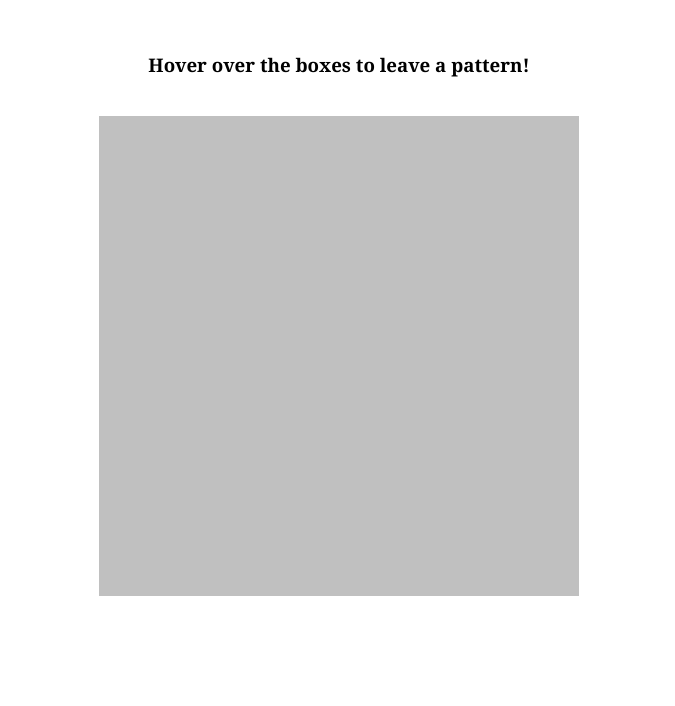
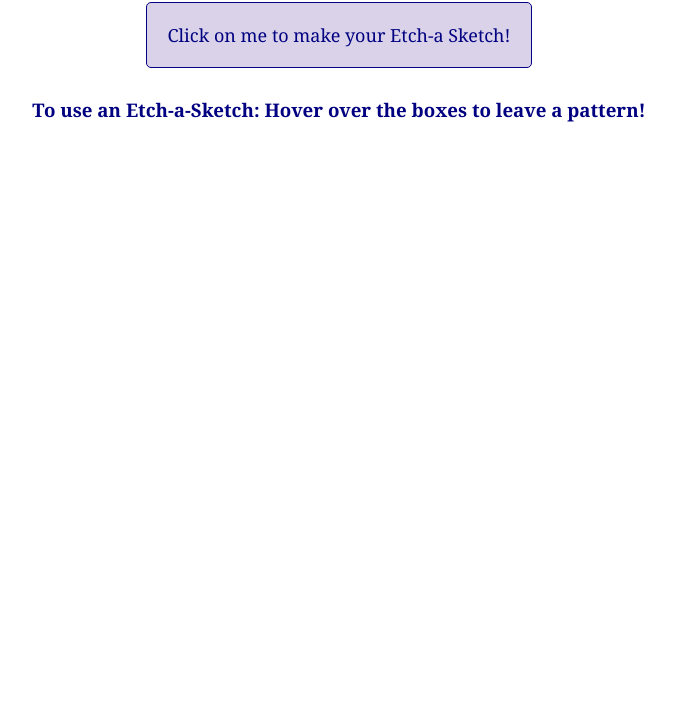
Before and after one commit to catrionafsmith/etch-a-sketch, a plain HTML site: page index.html in a window 1280 px wide. Shown: the part 94-800 px from the top of the page, without its empty margins (301-976 px from the left). Drawn offline with Linux system fonts and the light colour scheme.

Commit message:
Functional multi-coloured overlay

```diff
--- a/index.html
+++ b/index.html
@@ -10,11 +10,12 @@
 </head>
 <body>
     <h1>Etch-A-Sketch!</h1>
-    <h3>Hover over the boxes to leave a pattern!</h3>
+    <button id="countBtn" onclick="promptMe()">Click on me to make your Etch-a Sketch!</button>
     <div class="outer_container">
         <div class="container">
 
         </div>
     </div>
+    <h3>To use an Etch-a-Sketch: Hover over the boxes to leave a pattern!</h3>
 </body>
 </html>
--- a/javascript.js
+++ b/javascript.js
@@ -1,19 +1,64 @@
+
+let n = 10;
+let colour_list = ["#d9d2e9", "#ccbaf5", "#cfe2f3", "#e5cdd8", "#e5adad"];
+// import random
+
+function promptMe(){
+    n = Number(prompt("Type a number to set the number of squares in each side of the Etch-a Sketch (up to 100)"));
+    let cont_width = (480/n).toString();
+
     const container = document.querySelector(".container");
-for (let i= 0; i<256; i++) {
+
+    container.style.gridTemplateColumns = `repeat(${n}, ${cont_width}px`;
+
+
+    for (let i= 0; i<(n*n); i++) {
         let box = document.createElement('div');
         box.className = "box";
+
         box.addEventListener('mouseout', () => {
-        box.className = "hov_col";
-        console.log("clicked");
+            // box.className = "hov_col";
+            // let hov_box = document.querySelector(".hov_col");
+            box.style.backgroundColor = getColor()
+            // [Math.floor(Math.random*5)]
 
         })
         container.appendChild(box)
     }
 
-// const boxes = document.querySelectorAll('.box');
-// boxes.forEach((box) => {
-//     box.addEventListener('click', () => {
-//         console.log("clicked");
-//         box.className = "hov_col";
-//     })
-// })
+}
+
+function getColor() {
+   return  colour_list[Math.floor(Math.random()*5)]
+}
+
+// CODE FOR MULTICOLOURED OVERLAY
+// let n = 10;
+// let colour_list = ["#d9d2e9", "#ccbaf5", "#cfe2f3", "#e5cdd8", "#e5adad"];
+
+// function promptMe(){
+//     n = Number(prompt("Type a number to set the number of squares in each side of the Etch-a Sketch (up to 100)"));
+//     let cont_width = (480/n).toString();
+
+//     const container = document.querySelector(".container");
+
+//     container.style.gridTemplateColumns = `repeat(${n}, ${cont_width}px`;
+
+
+//     for (let i= 0; i<(n*n); i++) {
+//         let box = document.createElement('div');
+//         box.className = "box";
+
+//         box.addEventListener('mouseout', () => {
+//             box.style.backgroundColor = getColor()
+
+
+//         })
+//         container.appendChild(box)
+//     }
+
+// }
+
+// function getColor() {
+//    return  colour_list[Math.floor(Math.random()*5)]
+// }
--- a/stylesheet.css
+++ b/stylesheet.css
@@ -1,61 +1,37 @@
 body {
     margin: 0;
-    padding: 0;
+    padding: 10px;
     font-family: Cambria, Cochin, Georgia, Times, 'Times New Roman', serif;
-
-}
-h1 {
     text-align: center;
-    padding: 20px;
+    color: navy;
 }
 
-h3 {
-    text-align: center;
+button {
+    background-color: #d9d2e9;
+    color: navy;
+    border-radius: 5px;
+    border: 1px solid navy;
     padding: 20px;
+    font-family: Cambria, Cochin, Georgia, Times, 'Times New Roman', serif;
+    font-size: large;
+    margin-bottom: 10px;
 }
+
 .outer_container {
     display: flex;
     justify-content: center;
 }
 
-
 .container {
     display: inline-grid;
-    grid-template-columns: repeat(16, 30px);
-    /* height: 960px;
-    width: 960px; */
   }
 
 .box {
     aspect-ratio: 1 / 1;
-    display: flex;
-    align-items: center;
-    background-color: silver;
+    background-color: antiquewhite;
 }
 
-/* .container {
-    display: flex;
-    flex-wrap: wrap;
-    height: 960px;
-    width: 960px;
-    margin: 20 auto;
+.hov_col {
+    /* background-color: darkgreen; */
+    aspect-ratio: 1 / 1;
 }
-.box {
-    background-color: burlywood;
-    width: 6.25%;
-    height: 6.25%;
-} */
-
-.hov_col {
-    background-color: darkgreen;
-    aspect-ratio: 1 / 1;
-    display: flex;
-    align-items: center;
-    /* width: 6.25%;
-    height: 6.25%; */
-}
-
-
-/* .box:hover {
-    background-color: yellow;
-  } */
```
Lines whose indentation alone changed are shown as unchanged.
